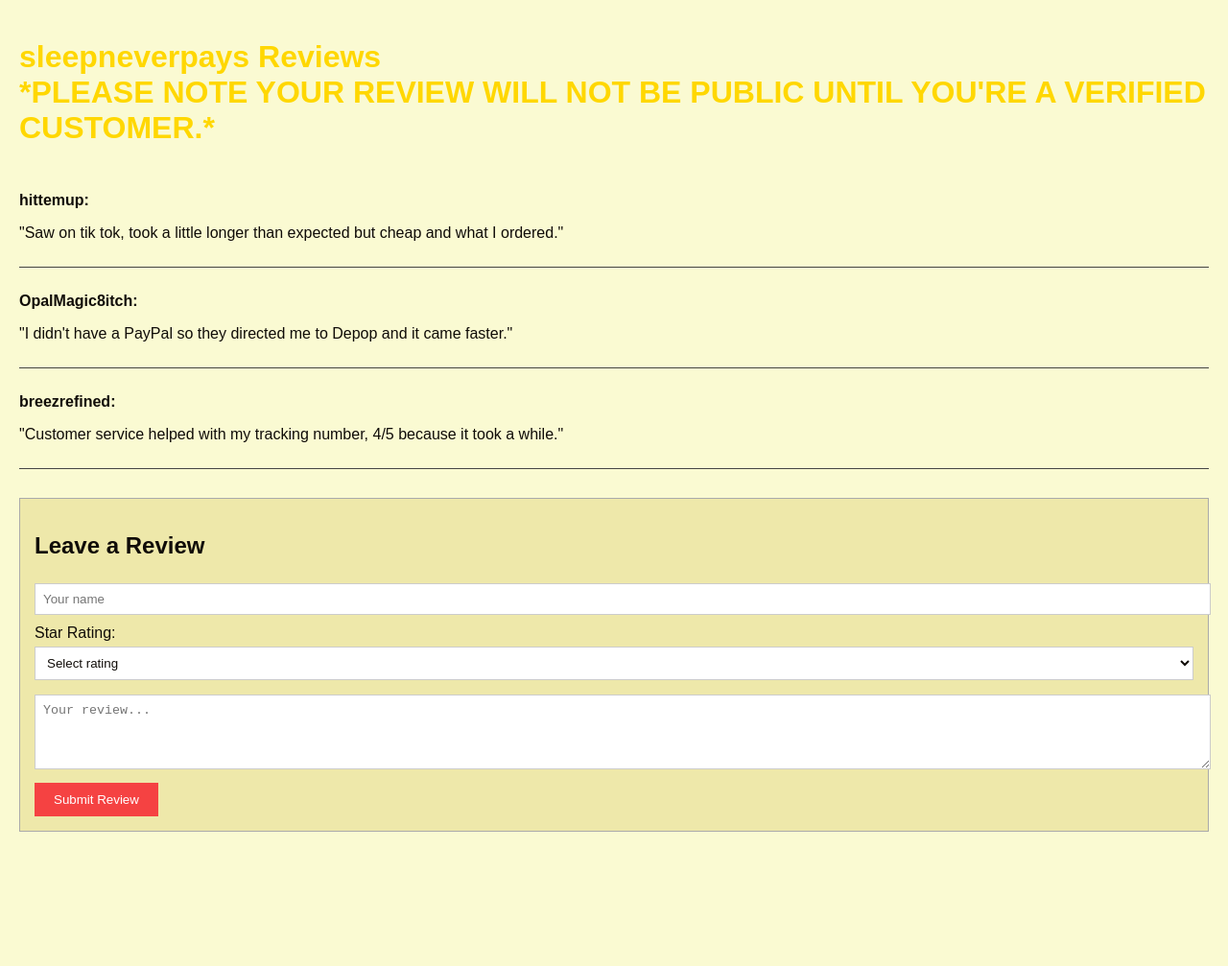
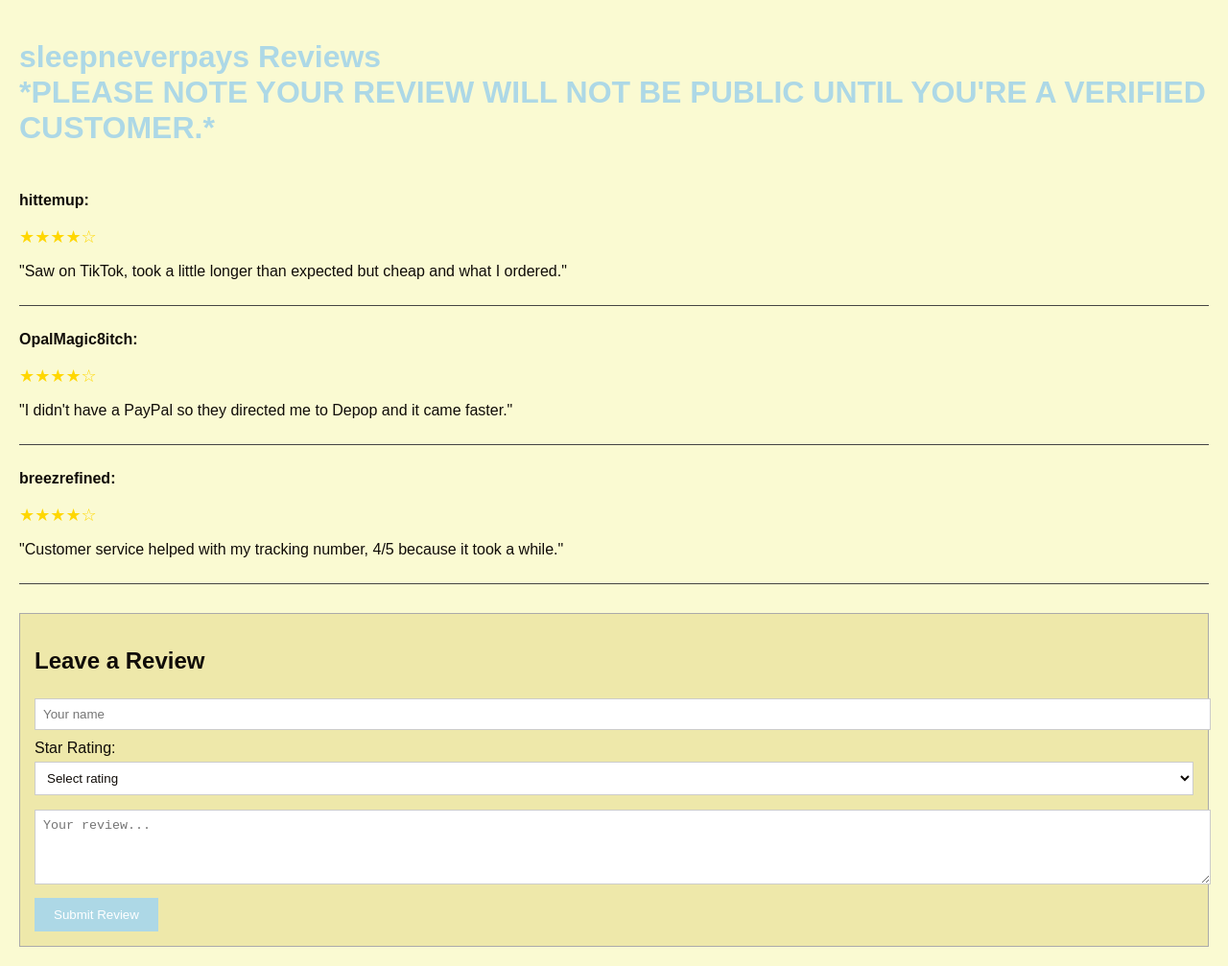
Before and after one commit to sleepneverpays/sleepneverpays-reviews, a plain HTML site: page index.html in a window 1280 px wide. Shown: the whole page at 96% size. Before the commit the page ends 887 px from the top, so only its background shows below. Drawn offline with Linux system fonts and the light colour scheme.

Commit message:
Update index.html

```diff
--- a/index.html
+++ b/index.html
@@ -6,13 +6,13 @@
   <style>
     body {
       font-family: Arial, sans-serif;
-      background: #fafad2;
+      background: #FAFAD2;
       color: #100C08;
       margin: 0;
       padding: 20px;
     }
     h1 {
-      color: #ffd700;
+      color: #ADD8E6;
     }
     .review {
       border-bottom: 1px solid #444;
@@ -46,13 +46,13 @@
     }
     button {
       padding: 10px 20px;
-      background-color: #f54242;
+      background-color: #ADD8E6;
       color: #fff;
       border: none;
       cursor: pointer;
     }
     button:hover {
-      background-color: #c53131;
+      background-color: #7EC8E3;
     }
   </style>
 </head>
@@ -63,16 +63,19 @@
 
   <div class="review">
     <p class="author">hittemup:</p>
-    <p class="review-text">"Saw on tik tok, took a little longer than expected but cheap and what I ordered."</p>
+    <p class="stars">★★★★☆</p>
+    <p class="review-text">"Saw on TikTok, took a little longer than expected but cheap and what I ordered."</p>
   </div>
 
   <div class="review">
     <p class="author">OpalMagic8itch:</p>
+    <p class="stars">★★★★☆</p>
     <p class="review-text">"I didn't have a PayPal so they directed me to Depop and it came faster."</p>
   </div>
 
   <div class="review">
     <p class="author">breezrefined:</p>
+    <p class="stars">★★★★☆</p>
     <p class="review-text">"Customer service helped with my tracking number, 4/5 because it took a while."</p>
   </div>
 
```
